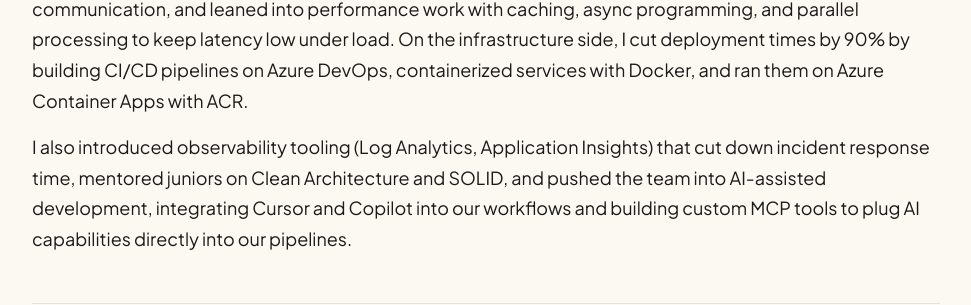
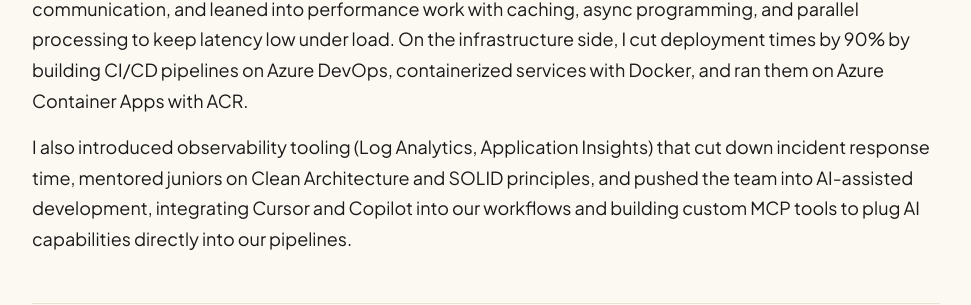
Before and after one commit to DotNetTitan/portfolio, a Next.js app: page / in a window 1280 px wide. Shown: the part 1231-1536 px from the top of the page, without its empty margins (154-1125 px from the left). Built offline with nearby package versions, Linux system fonts and the light colour scheme; no server answers.

Commit message:
fix: Update wording in experience section for clarity and consistency

```diff
--- a/src/data/index.ts
+++ b/src/data/index.ts
@@ -17,7 +17,7 @@
     highlights: [
       "I joined Xilligence to build backend systems, and ended up shaping how the team thinks about architecture, infrastructure, and tooling. I designed and deployed high-performance RESTful APIs on .NET 6+ with EF Core and Azure, and hardened security across the board with JWT authentication and Azure Key Vault.",
       "As the systems grew, I moved into event-driven design using Azure Service Bus for reliable async communication, and leaned into performance work with caching, async programming, and parallel processing to keep latency low under load. On the infrastructure side, I cut deployment times by 90% by building CI/CD pipelines on Azure DevOps, containerized services with Docker, and ran them on Azure Container Apps with ACR.",
-      "I also introduced observability tooling (Log Analytics, Application Insights) that cut down incident response time, mentored juniors on Clean Architecture and SOLID, and pushed the team into AI-assisted development, integrating Cursor and Copilot into our workflows and building custom MCP tools to plug AI capabilities directly into our pipelines.",
+      "I also introduced observability tooling (Log Analytics, Application Insights) that cut down incident response time, mentored juniors on Clean Architecture and SOLID principles, and pushed the team into AI-assisted development, integrating Cursor and Copilot into our workflows and building custom MCP tools to plug AI capabilities directly into our pipelines.",
     ],
   },
   {
```
